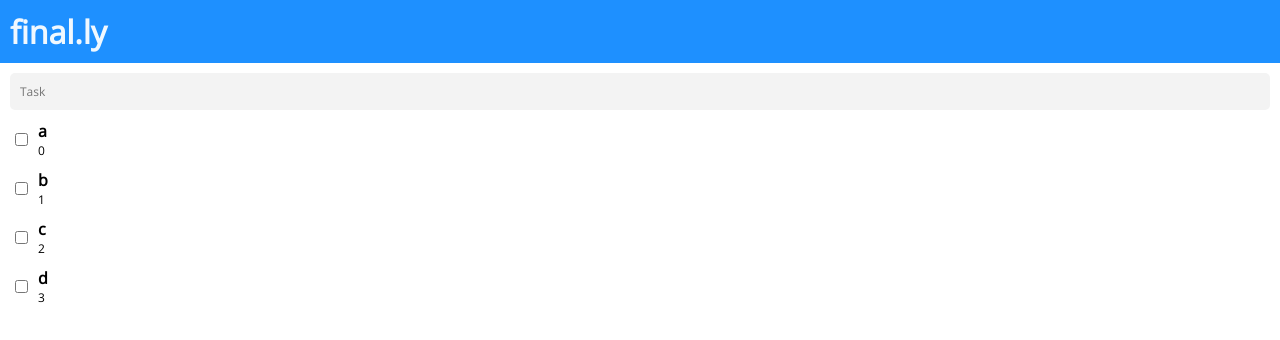
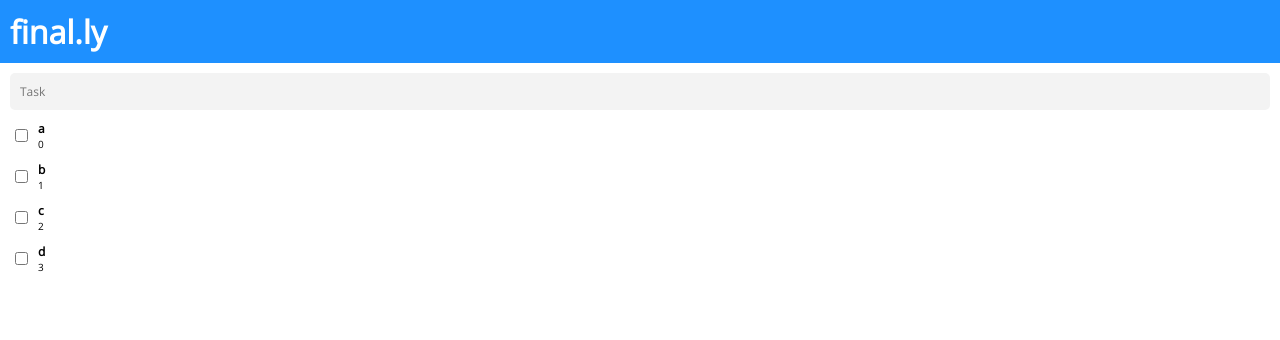
Before and after one commit to linv24/finally, a React (Create React App) app: page / in a window 1280 px wide. Shown: the top 340 px of the page. Built offline with nearby package versions, Linux system fonts and the light colour scheme; the HTML template or start-up script is replaced by a standard one.

Commit message:
Variable font sizes

```diff
--- a/src/App.css
+++ b/src/App.css
@@ -11,10 +11,8 @@
   --blue-2: #ecf1ff;
   --blue-3: dodgerblue;
 
-  --primary-light: aliceblue;
-  --primary-dark: #cdcdcd;
-  --secondary-light: lightskyblue;
-  --secondary-dark: dodgerblue;
+  --font-size-body: 12px;
+  --font-size-sub: 10px;
 }
 
 html, body {
@@ -40,8 +38,8 @@ html, body {
 }
 
 .headerContainer {
-  background-color: var(--secondary-dark);
-  color: var(--primary-light);
+  background-color: var(--blue-3);
+  color: var(--white-1);
   width: 100%;
   padding: 10px;
   display: flex;
--- a/src/components/TaskList.css
+++ b/src/components/TaskList.css
@@ -31,7 +31,7 @@
   padding: 10px;
   border: none;
   outline: none;
-  font-size: 12px;
+  font-size: var(--font-size-body);
   width: 100%;
 }
 
@@ -73,7 +73,7 @@
 }
 
 .taskTitle {
-  font-size: 16px;
+  font-size: var(--font-size-body);
   font-weight: bold;
   margin: 0px;
 }
@@ -85,7 +85,7 @@ input.taskTitle {
 }
 
 .taskDescription {
-  font-size: 12px;
+  font-size: var(--font-size-sub);
   margin: 0px;
 }
 
@@ -96,6 +96,6 @@ input.taskDescription {
 }
 
 .spanTest {
-  font-size: 12px;
+  font-size: var(--font-size-sub);
   padding-left: 10px
 }
```
